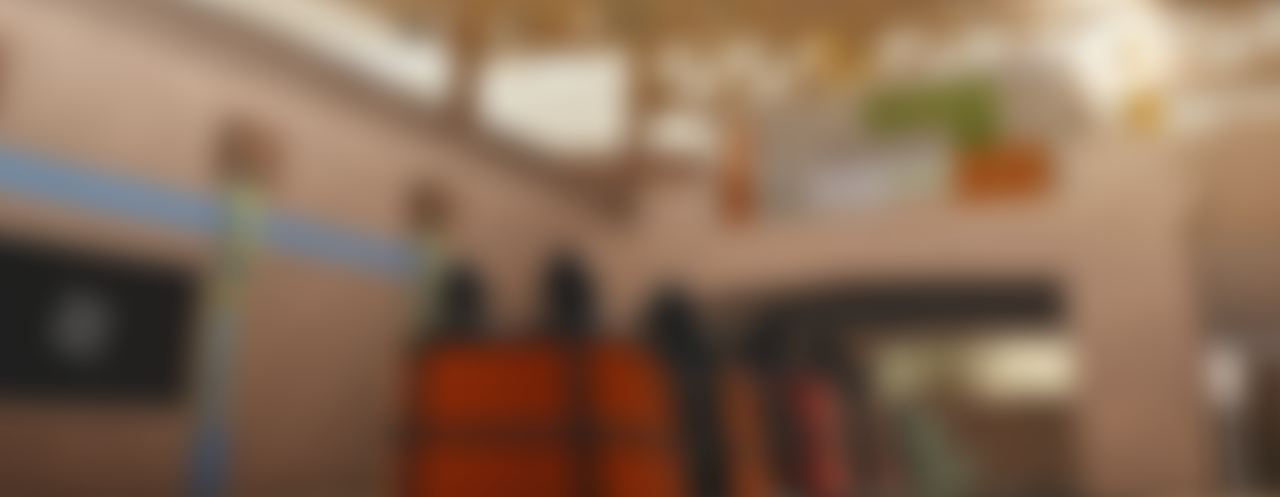
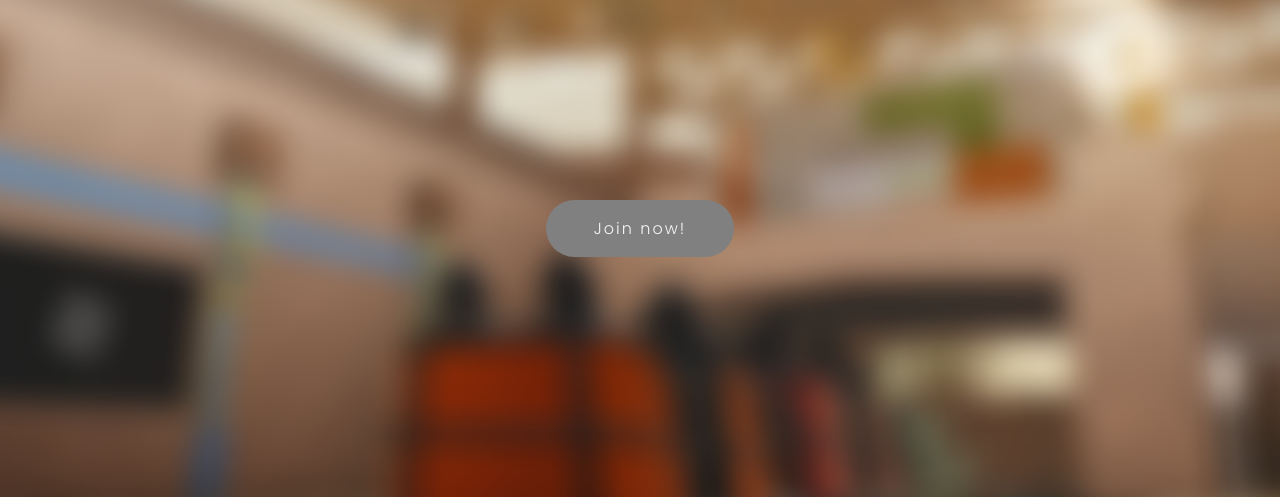
Before and after one commit to CoasterOperator/CoasterOperator, a PHP site: page /indexNewPage.html in a window 1280 px wide. Shown: the part 172-669 px from the top of the page. Run offline with PHP 8.4, Linux system fonts and the light colour scheme.

Commit message:
w update

```diff
--- a/Css/index.css
+++ b/Css/index.css
@@ -17,12 +17,34 @@ header {
 }
 
 header .Logo {
+  display: flex;
   color: #fff;
   font-weight: 700;
   text-decoration: none;
   font-size: 2em;
   text-transform: uppercase;
   letter-spacing: 2px;
+}
+
+.Welcome {
+  padding: 1rem 3rem;
+  font-size: 1rem;
+  border: none;
+  color: whitesmoke;
+  background: grey;
+  cursor: pointer;
+  transition: 0.2s;
+  border-radius: 50px;
+  font-size: 1em;
+  letter-spacing: 2px;
+  font-weight: 200;
+}
+
+.Welcome:hover {
+  opacity: 0.6;
+  transform: translateX();
+  background-color: whitesmoke;
+  color: black;
 }
 
 * {
--- a/indexNewPage.html
+++ b/indexNewPage.html
@@ -3,8 +3,8 @@
     <head>
         <meta name="viewport" content="width=device-width, initial-scale=1.0">
         <title>Coaster Operator</title>
-        <link rel="stylesheet" href="/Css/index.css">
-        <link rel="icon" type="image/x-icon" href="/Images/ProfileIcon.png">
+        <link rel="stylesheet" href="index.css">
+        <link rel="icon" type="image/x-icon" href="Images/ProfileIcon.png">
     </head>
 <header>
     <a class="Logo">Coaster Operator</a>
@@ -19,5 +19,7 @@
         <a href="/MainPages/Updates">Updates</a>
         <span></span>
         </nav>
+
+        <button class="Welcome">Join now!</button>
     </body>
     </html>
```
